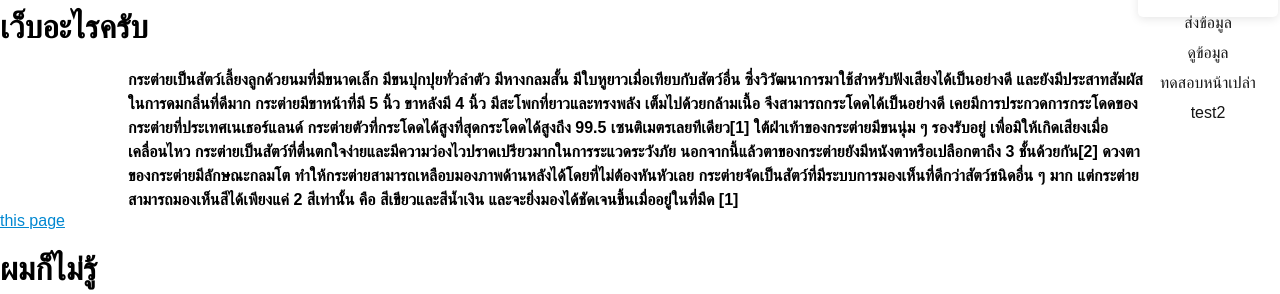
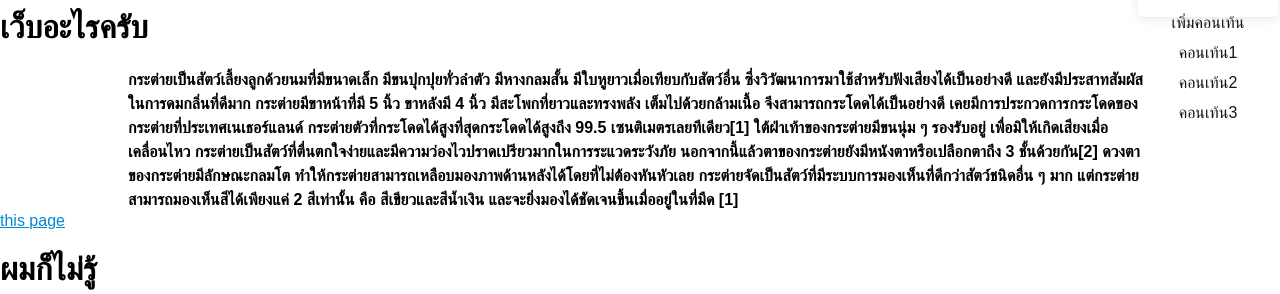
Before and after one commit to NititronKh/travalWeb, a Django app: page / in a window 1280 px wide, after a click on "หน้าหลัก". Shown: the part 60-354 px from the top of the page. Run offline with Django 5.2, Linux system fonts and the light colour scheme.

Commit message:
allowhost

```diff
--- a/mysite/index/templates/components/base.html
+++ b/mysite/index/templates/components/base.html
@@ -25,10 +25,10 @@
                 </a>
                 <ul class="dropdown-content" id="dropdown-content">
                     <li><a href="{% url 'index' %}" onclick="changeMenu('หน้าหลัก', event)">หน้าหลัก</a></li>
-                    <li><a href="{% url 'submit_content' %}" onclick="changeMenu('ส่งข้อมูล', event)">ส่งข้อมูล</a></li>
-                    <li><a href="{% url 'show_content' %}" onclick="changeMenu('ดูข้อมูล', event)">ดูข้อมูล</a></li>
-                    <li><a href="#" onclick="changeMenu('ดูข้อมูล', event)">ทดสอบหน้าเปล่า</a></li>
-                    <li><a href="#" onclick="changeMenu('ดูข้อมูล', event)">test2</a></li>
+                    <li><a href="{% url 'submit_content' %}" onclick="changeMenu('เพิ่มคอนเท้น', event)">เพิ่มคอนเท้น</a></li>
+                    <li><a href="{% url 'show_content' %}" onclick="changeMenu('คอนเท้น1', event)">คอนเท้น1</a></li>
+                    <li><a href="#" onclick="changeMenu('คอนเท้น2', event)">คอนเท้น2</a></li>
+                    <li><a href="#" onclick="changeMenu('คอนเท้น3', event)">คอนเท้น3</a></li>
                 </ul>
             </li>
         </ul>
--- a/mysite/mysite/settings.py
+++ b/mysite/mysite/settings.py
@@ -129,3 +129,4 @@ DEFAULT_AUTO_FIELD = "django.db.models.BigAutoField"
 
 MEDIA_URL = '/media/'
 MEDIA_ROOT = os.path.join(BASE_DIR, 'media')
+ALLOWED_HOSTS = ['*']
```
